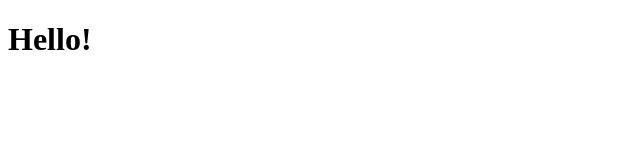
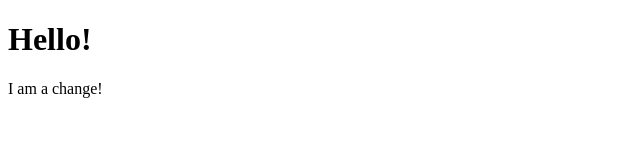
Before and after one commit to seanway28/tutoring-test, a plain HTML site: page index.html in a window 1280 px wide. Shown: the whole page, without its empty margins (0-640 px from the left). Drawn offline with Linux system fonts and the light colour scheme.

Commit message:
changed the index.html file

```diff
--- a/index.html
+++ b/index.html
@@ -8,5 +8,6 @@
 </head>
 <body>
     <h1>Hello!</h1>
+    <p>I am a change!</p>
 </body>
 </html>
```
